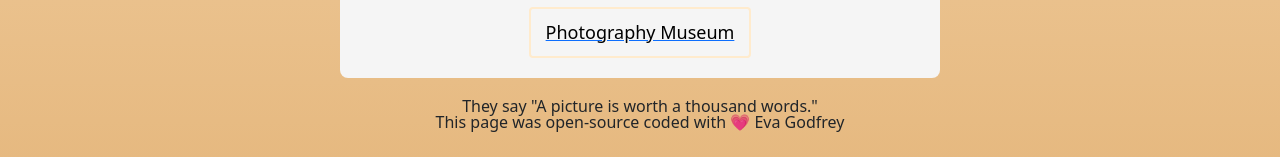
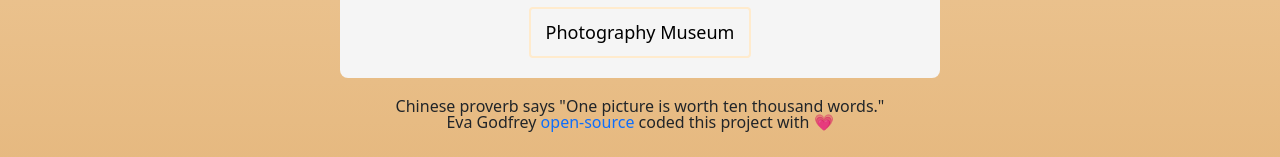
Before and after one commit to eFranchesca/favHobby, a plain HTML site: page index.html in a window 1280 px wide. Shown: the part 846-1003 px from the top of the page. Drawn offline with nearby package versions, Linux system fonts and the light colour scheme.

Commit message:
Update index.html
added link

```diff
--- a/index.html
+++ b/index.html
@@ -22,6 +22,10 @@ body {
     p {
       font-size: 14;
       line-height: 1.5;
+    }
+
+    a {
+      text-decoration: none;
     }
 
     img {
@@ -123,7 +127,7 @@ body {
       text-align: center;
       line-height: 1;
       margin-bottom: 30px;
-    }
+      }
   </style>
 </head>
 <body>
@@ -155,8 +159,8 @@ body {
     </div>
 
     <div class="footer">
-      <footer>They say "A picture is worth a thousand words."</footer>
-      <footer>This page was open-source coded with 💗 Eva Godfrey</footer>
+      <footer>Chinese proverb says "One picture is worth ten thousand words."</footer>
+      <footer>Eva Godfrey <a href="https://github.com/eFranchesca/favHobby" target="_blank">open-source </a>coded  this project with 💗</footer>
     </div>
 
     <script>
```
